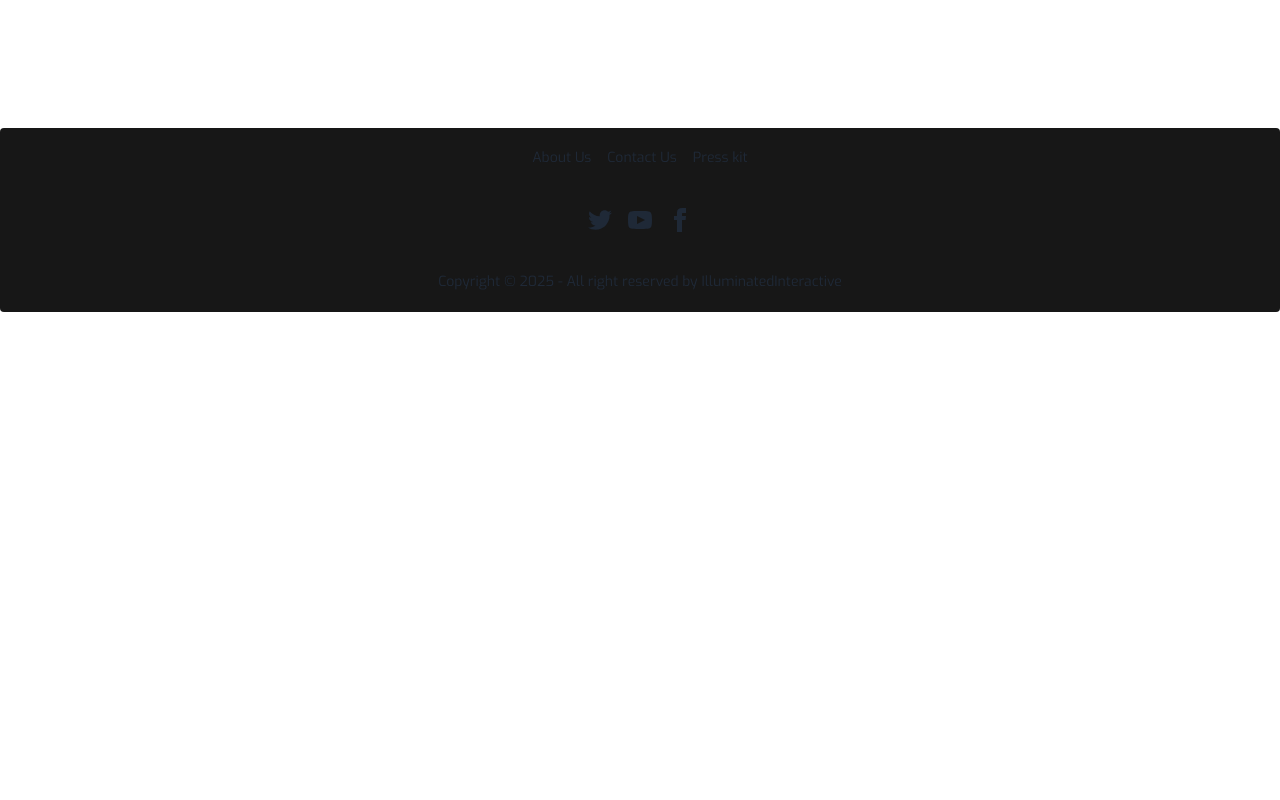
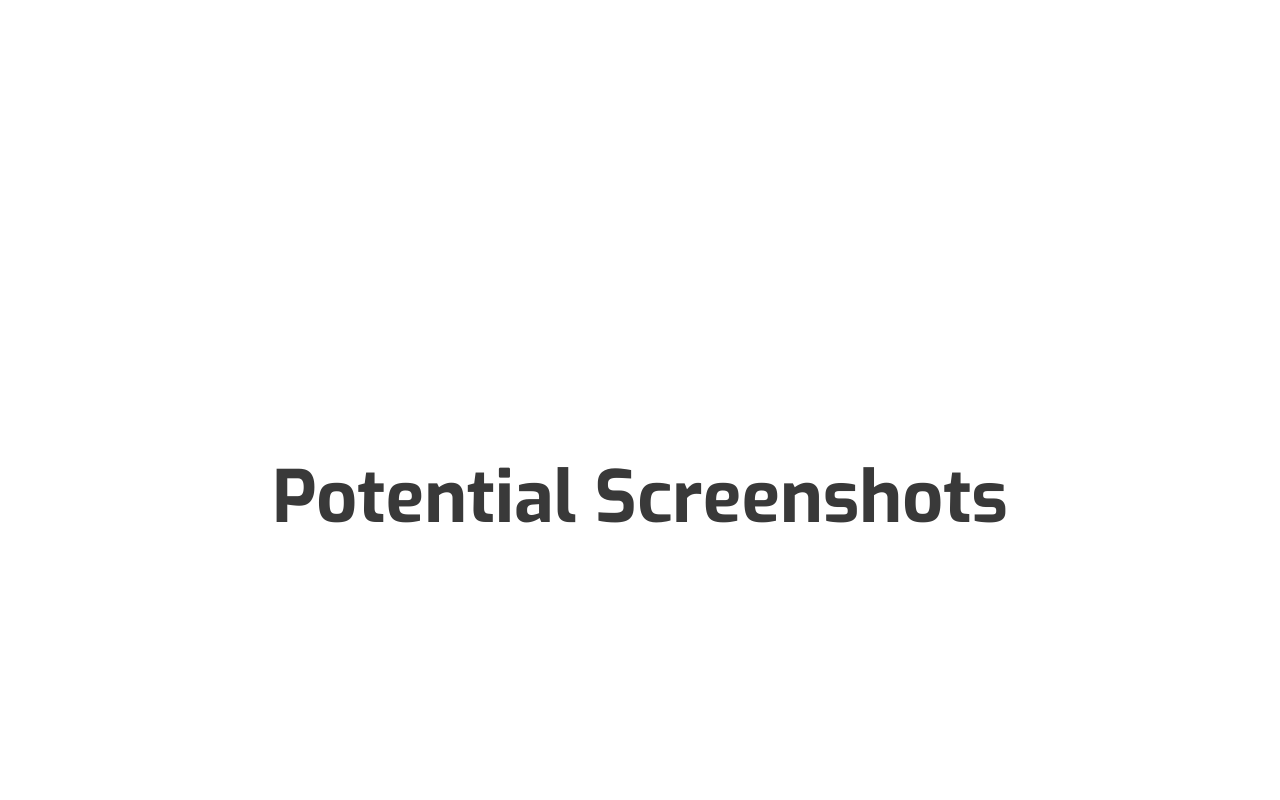
Before and after one commit to Smileatmaxi/illuminatedinteractive.com, a Next.js app: page / in a window 1280 px wide. Shown: the part 1560-2360 px from the top of the page. Before the commit the page ends 1872 px from the top, so only its background shows below. Built offline with nearby package versions, Linux system fonts and the light colour scheme.

Commit message:
added backgroundImage to first section

```diff
--- a/app/page.tsx
+++ b/app/page.tsx
@@ -1,10 +1,14 @@
 "use client"
 
 import React from "react";
+import Image from "next/image";
+import vercel from "../public/vercel.svg"
 
 export default function Home() {
     return (
         <div>
+            <div>
+                <Image src={vercel} alt="test" layout="fill" objectFit="cover"/>
             <section className="w-full block relative overflow-hidden bg-no-repeat bg-fixed bg-center bg-cover">
                 <div className="min-h-screen flex items-center pt-6.5 pb-6.5">
                     <div className="w-full relative text-center">
@@ -22,6 +26,7 @@ export default function Home() {
                     </div>
                 </div>
             </section>
+            </div>
             <section>
                 <div className="min-h-screen flex items-center pt-6.5 pb-6.5">
                     <div className="w-full relative text-center">
@@ -40,6 +45,18 @@ export default function Home() {
                     </div>
                 </div>
             </section>
+            <section>
+                <div className="min-h-screen flex items-center pt-6.5 pb-6.5">
+                    <div className="w-full relative text-center">
+                        <div></div>
+                        <div className="mt-5">
+                        </div>
+                        <h1 className="opacity-85 text-7xl text-center pb-20 font-bold">Potential Screenshots</h1>
+                        <div className="relative">
+                        </div>
+                    </div>
+                </div>
+            </section>
         </div>
 
     );
```
